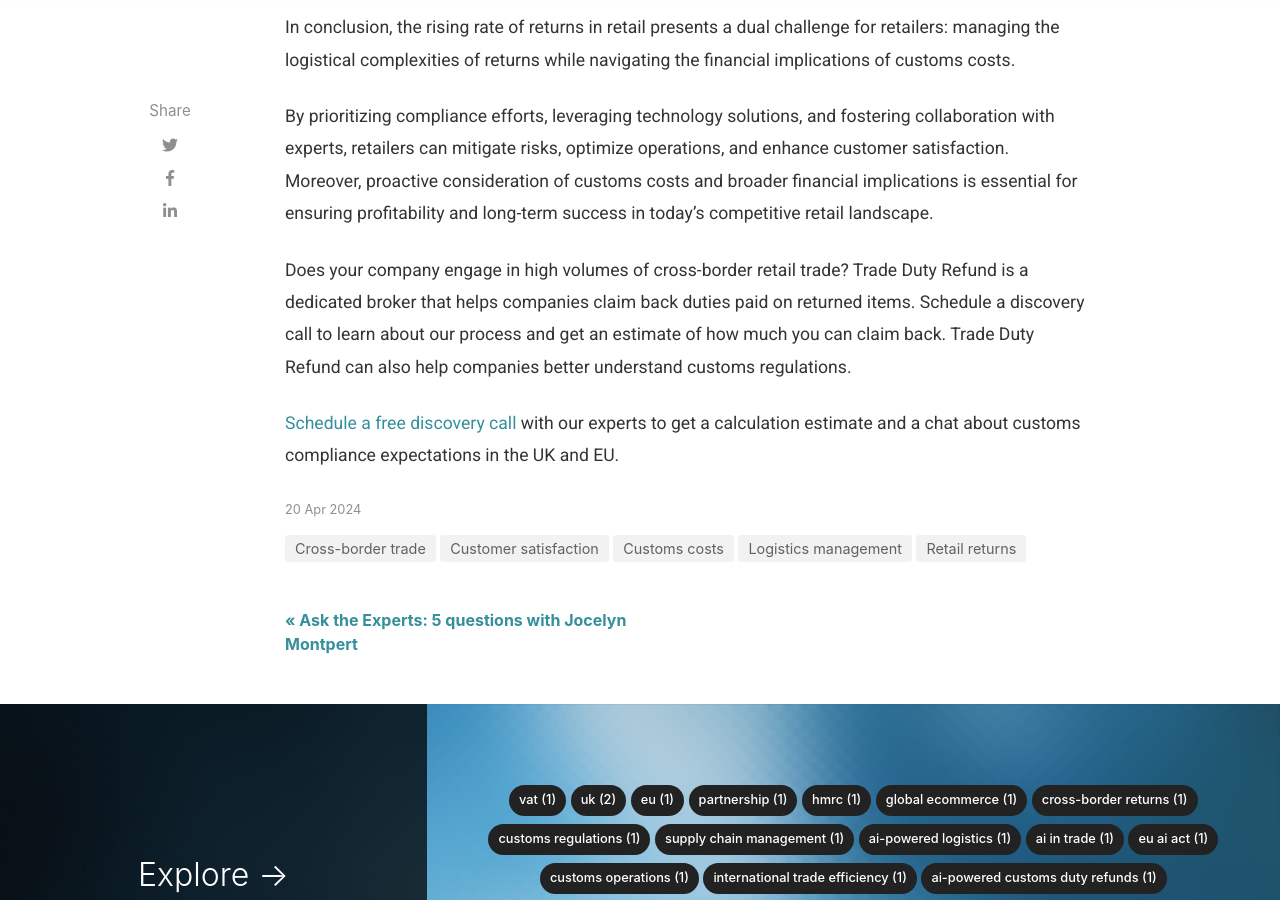
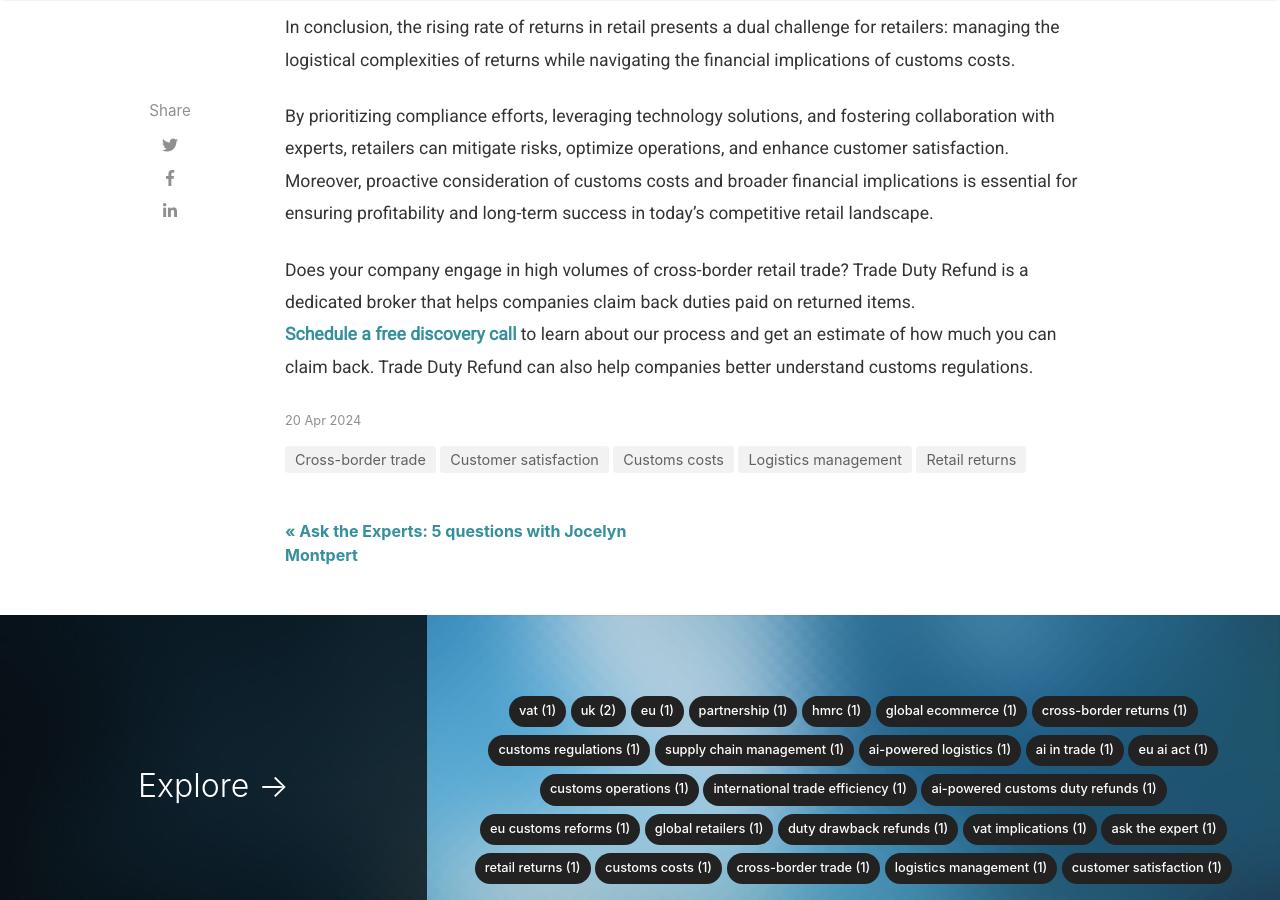
Before and after one commit to madeInLagny/TDR-EN-BLOG, a Jekyll site: the page built from _posts/2024-04-20-navigating-the-dual-challenge-rising-returns-in-retail-and-customs-costs.md, in a window 1280 px wide and 900 px high, scrolled down 2845 px. Built offline with Jekyll 4.4.1, drawn with Linux system fonts in a browser that asks for light colours; nearby versions of some CDN libraries; some web fonts are replaced; comment, search, counter and statistics services are not loaded; some of the changed text lies outside the part shown.

Commit message:
hyperlink added to blog

```diff
--- a/_posts/2024-04-20-navigating-the-dual-challenge-rising-returns-in-retail-and-customs-costs.md
+++ b/_posts/2024-04-20-navigating-the-dual-challenge-rising-returns-in-retail-and-customs-costs.md
@@ -8,7 +8,7 @@
 ---
 >In the ever-evolving landscape of retail, one challenge looms larger than ever: returns. With the proliferation of e-commerce and the convenience it offers, the rate of returns has surged, posing complex logistical and financial challenges for retailers worldwide. According to industry reports, the rate of returns in online retail can be as high as 30%, compared to just 8-10% for brick-and-mortar stores.
 
-In a recent report from Forbes, industry data demonstrates that the rate of returns are now growing faster than eCommerce itself.
+In a recent [report from Forbes](https://www.forbes.com/sites/aleksandrabal/2024/01/17/beyond-borders-eu-customs-reform-and-e-commerce-platforms/), industry data demonstrates that the rate of returns are now growing faster than eCommerce itself.
 
 However, amidst this tide of returns, another crucial factor exacerbates the complexity: customs costs. Additionally, the concept of duty-free returns adds another layer of consideration to the mix.
 
@@ -35,7 +35,5 @@
 By prioritizing compliance efforts, leveraging technology solutions, and fostering collaboration with experts, retailers can mitigate risks, optimize operations, and enhance customer satisfaction. Moreover, proactive consideration of customs costs and broader financial implications is essential for ensuring profitability and long-term success in today's competitive retail landscape.
 
 Does your company engage in high volumes of cross-border retail trade?
-Trade Duty Refund is a dedicated broker that helps companies claim back duties paid on returned items. Schedule a discovery call to learn about our process and get an estimate of how much you can claim back. Trade Duty Refund can also help companies better understand customs regulations.
-
-
-[Schedule a free discovery call](https://zcal.co/i/ipvlgNrr) with our experts to get a calculation estimate and a chat about customs compliance expectations in the UK and EU.
+Trade Duty Refund is a dedicated broker that helps companies claim back duties paid on returned items.\\
+[**Schedule a free discovery call**](https://zcal.co/i/ipvlgNrr) to learn about our process and get an estimate of how much you can claim back. Trade Duty Refund can also help companies better understand customs regulations.
```
